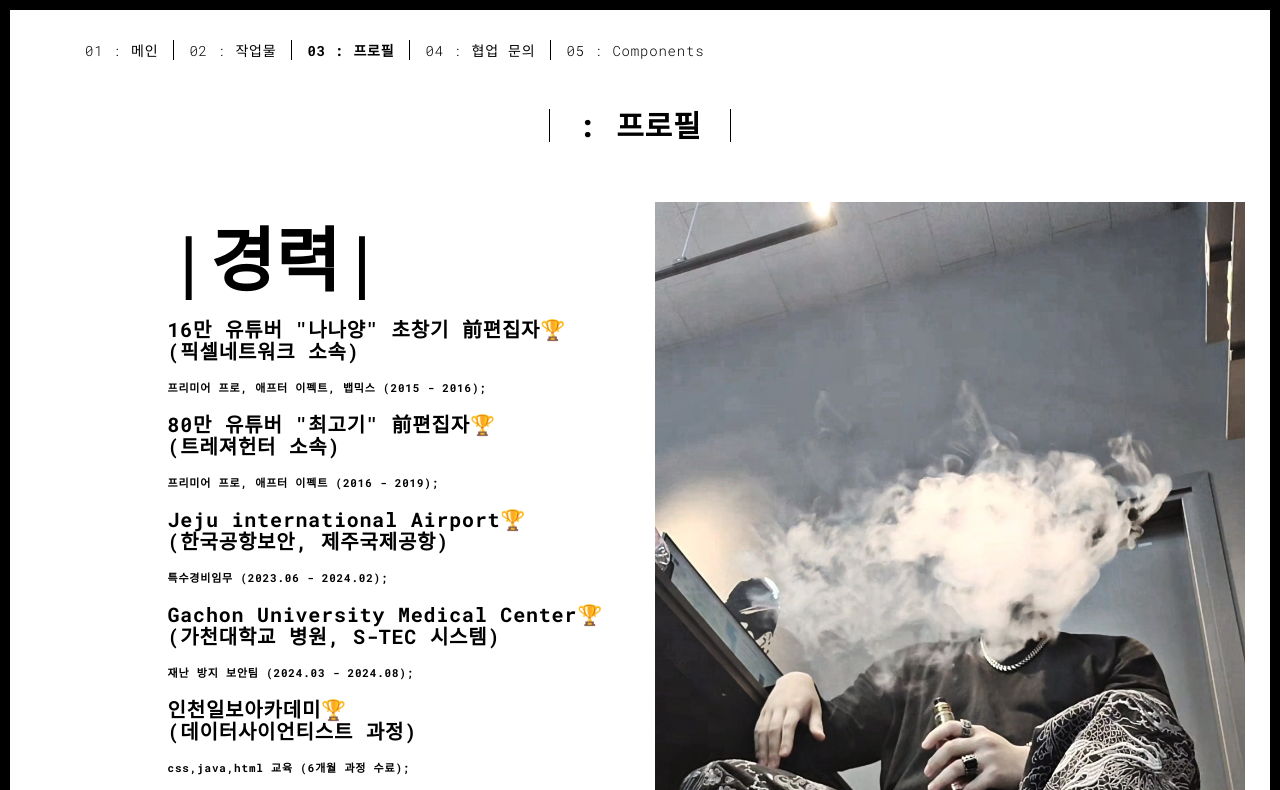
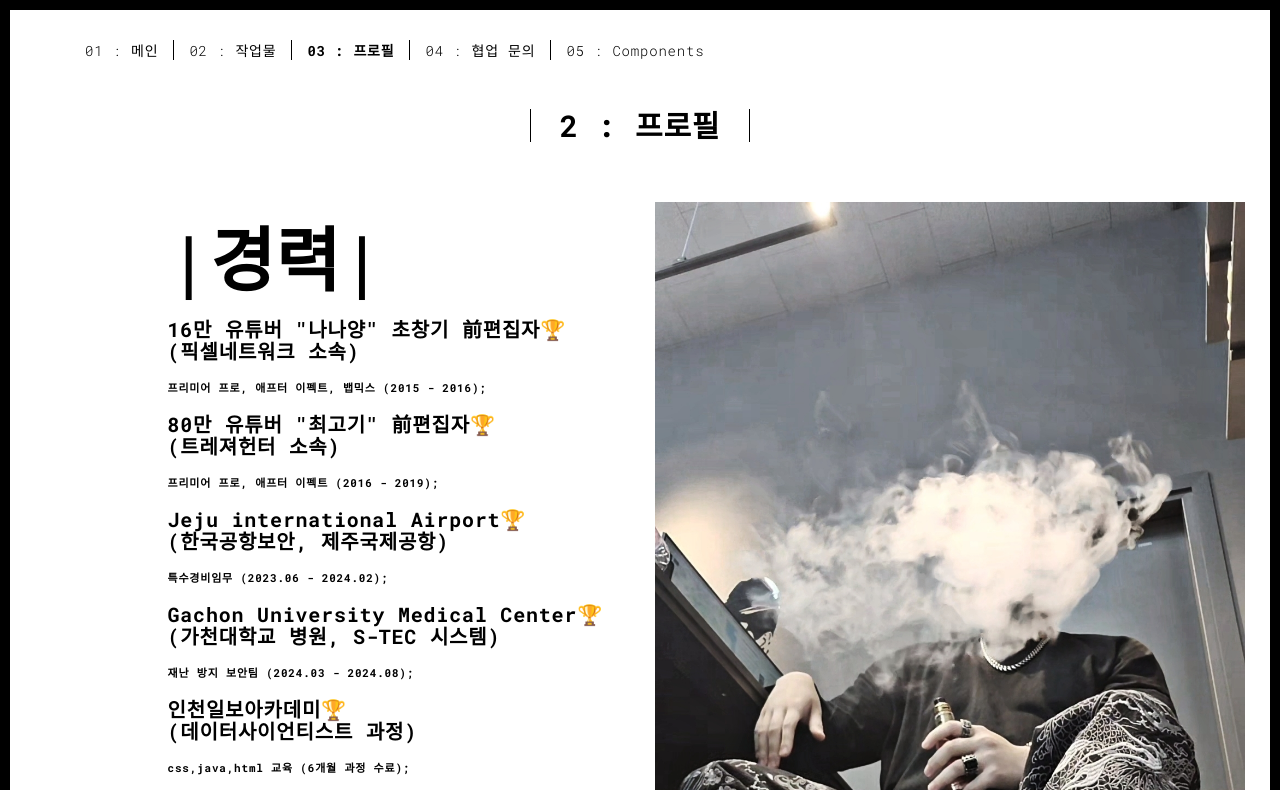
Before and after one commit to kairinlittletokyo/kairinlittletokyo.github.io, a plain HTML site: page about.html in a window 1280 px wide. Shown: the top 790 px of the page. Drawn offline with Linux system fonts and the light colour scheme.

Commit message:
portfoliov2

```diff
--- a/about.html
+++ b/about.html
@@ -15,7 +15,7 @@
   <link rel="apple-touch-icon" sizes="180x180" href="./assets/apple-icon-180x180.png">
   <link href="./assets/favicon.ico" rel="icon">
 
-  <title>Title page</title>
+  <title>Woong's profile</title>
 
 <link href="./main.3f6952e4.css" rel="stylesheet"></head>
 
@@ -55,7 +55,7 @@
       <div class="row">
         <div class="col-xs-12">
           <div class="section-container-spacer text-center">
-            <h1 class="h2"> : 프로필 </h1>
+            <h1 class="h2"> 2 : 프로필 </h1>
           </div>
 
           <div class="row">
```
Also changed, not shown: components.html (+1 -1 lines), contact.html (+1 -1 lines), index.html (+1 -1 lines), work.html (+1 -1 lines).
